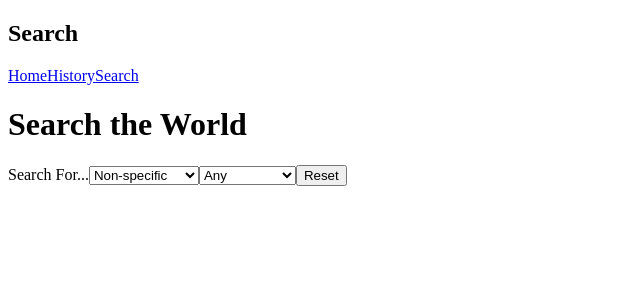
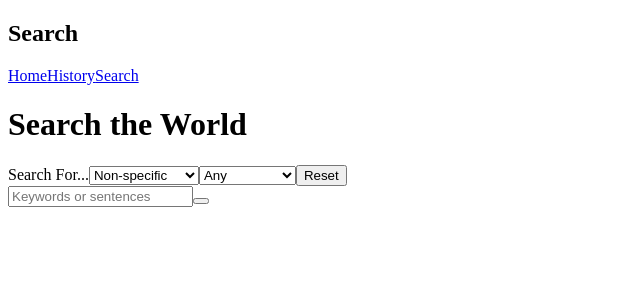
Before and after one commit to Fredericksoncorey/codingExercise, a React (Create React App) app in the folder interview-ex/: page /search in a window 1280 px wide. Shown: the top 300 px of the page, without its empty margins (0-640 px from the left). Built offline with nearby package versions, Linux system fonts and the light colour scheme.

Commit message:
Finished setup for search bar

```diff
--- a/interview-ex/src/components/Search.js
+++ b/interview-ex/src/components/Search.js
@@ -1,4 +1,5 @@
 import {React, useEffect, useState} from "react";
+// import {} PAUSED HERE!!!
 
 const Search = ()=>{
     const [searchParam, setSearchParam] = useState([]);
@@ -6,6 +7,10 @@ const Search = ()=>{
     const [anyOrRecent, setAnyOrRecent] = useState();
 
     useEffect(() => {}, [selectedSearch])
+
+    const handleSubmit = ()=>{
+
+    }
 
     return(
         <div>
@@ -42,6 +47,13 @@ const Search = ()=>{
 
 {console.log(selectedSearch, searchParam, anyOrRecent)}
             </form>
+            <input
+                placeholder="Keywords or sentences"
+                onChange={(e) => {
+                    setSearchParam(e.target.value)}}
+            />
+            <button onSubmit={handleSubmit}></button>
+
         </div>
 
     )
```
